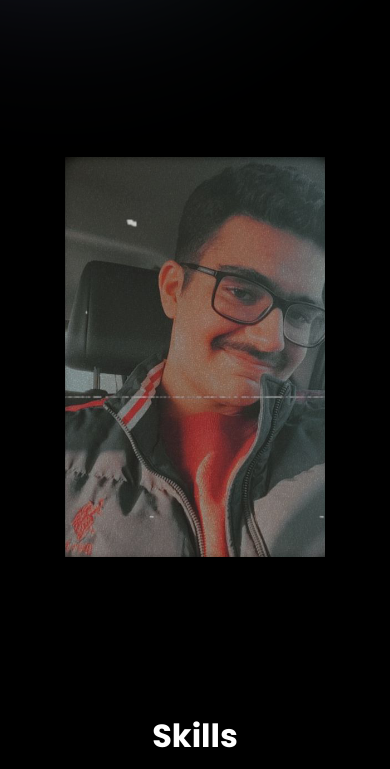
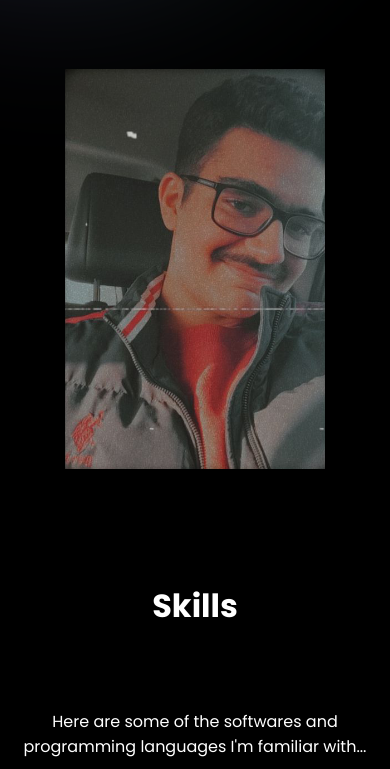
Before and after one commit to JoyBrar2001/JoyBrar2001.github.io, a plain HTML site: page index.html in a window 390 px wide. Shown: the part 355-1124 px from the top of the page. Drawn offline with Linux system fonts and the light colour scheme.

Commit message:
V4 Final Media Queries for Phone

```diff
--- a/style.css
+++ b/style.css
@@ -517,8 +517,12 @@ iframe {
         max-width: 500px;
     }
 
+    main.grid{
+        min-height: 80vh;
+    }
+
     main{
-        padding-top: 160px;
+        padding-top: 10px;
     }
 
     .main-right{
@@ -526,7 +530,7 @@ iframe {
     }
 
     nav{
-        position: absolute;
+        position: relative;
         flex-direction: column;
     }
 
```
